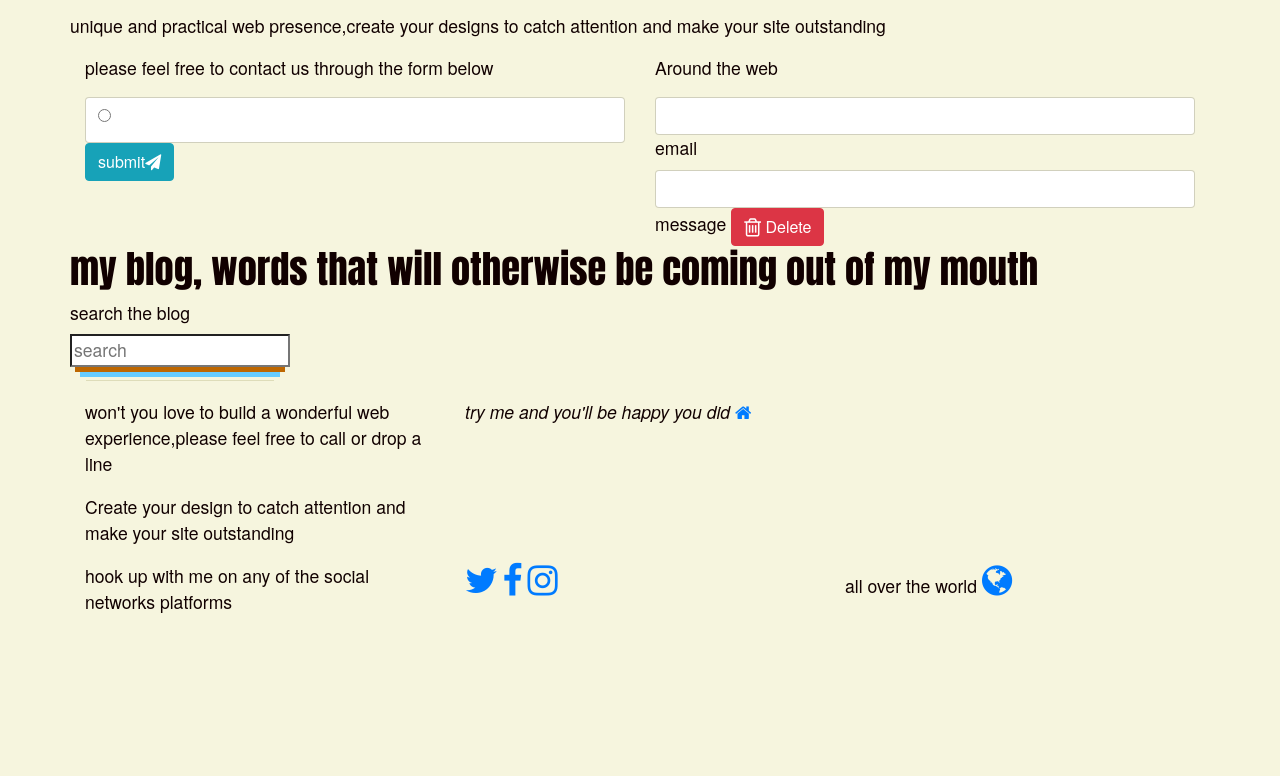
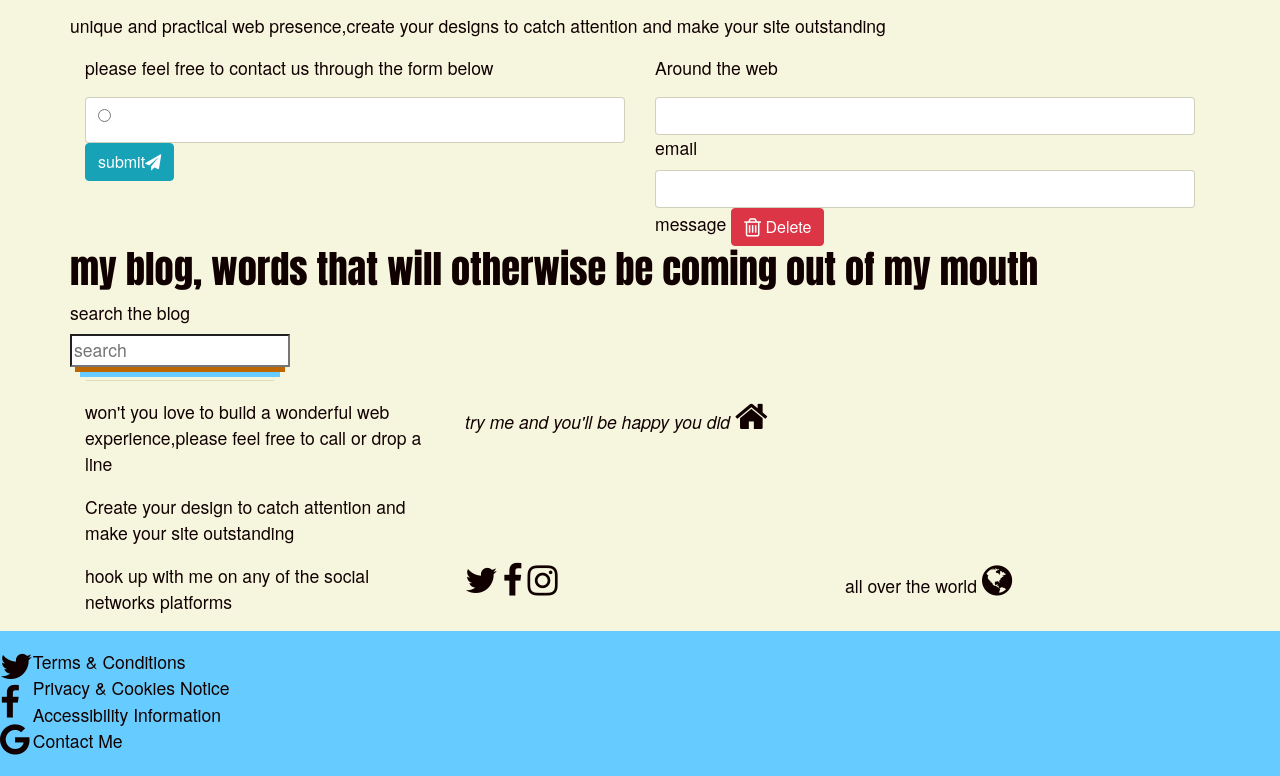
Before and after one commit to mcube25/web-growth, a plain HTML site: page index.html in a window 1280 px wide. Shown: the part 1086-1862 px from the top of the page. Before the commit the page ends 1717 px from the top, so only its background shows below. Drawn offline with nearby package versions, Linux system fonts and the light colour scheme; some icons are missing.

Commit message:
add footer

```diff
--- a/index.html
+++ b/index.html
@@ -91,7 +91,7 @@
                 <p>Create your design to catch attention and make your site outstanding</p>
             </div>
             <div class="col-sm-8">
-                <P class="font-italic">try me and you'll be happy you did <a class="active" href="#"><i class="fa fa-home"></i></a></P>
+                <P class="font-italic">try me and you'll be happy you did <a class="active" href="#"><i class="fa fa-home fa-2x"></i></a></P>
             </div>
 
         </div>
@@ -111,7 +111,33 @@
         </div>
     </div>
     <footer>
-
+        <div class="site-footer">
+            <div class="site-footer-body">
+                <div class="">
+                    <ul class="list-unstyled">
+                        <li class="social-nav__item"><a href="#"><i class="fa fa-twitter fa-2x"></i></a></li>
+                        <li class="social-nav__item"><a href="#"><i class="fa fa-facebook fa-2x"></i></a></li>
+                        <li class="social-nav__item"><a href="#"><i class="fa fa-google fa-2x"></i></a></li>
+                    </ul>
+                </div>
+                <div class="">
+                    <ul class="list-unstyled">
+                        <li class="site-footer__item site-footer__item--inline">
+                            <a href="https://www..com/help/articles/terms-and-conditions" class="site-footer__link" target="_blank">Terms &amp; Conditions</a>
+                        </li>
+                        <li class="site-footer__item site-footer__item--inline">
+                            <a href="https://www../help/articles/privacy-and-cookies-notice" class="site-footer__link" target="_blank">Privacy &amp; Cookies Notice</a>
+                        </li>
+                        <li class="site-footer__item site-footer__item--inline">
+                            <a href="http://accessibility..com/" class="site-footer__link" target="_blank">Accessibility Information</a>
+                        </li>
+                        <li class="site-footer__item site-footer__item--inline">
+                            <a href="http://www..com/contact-us" class="site-footer__link">Contact Me</a>
+                        </li>
+                    </ul>
+                </div>
+            </div>
+        </div>
     </footer>
 </body>
 
--- a/pile.css
+++ b/pile.css
@@ -51,3 +51,14 @@ dir {
     box-shadow: 0 10px 0 -5px #be6700, 0 20px 0 -10px #66ccff, 0 30px 0 -16px #dedcb9;
     margin-bottom: 2rem;
 }
+
+.site-footer-body {
+    display: flex;
+    position: relative;
+    background-color: #66ccff;
+    color: #100;
+}
+
+a {
+    color: #100;
+}
```
